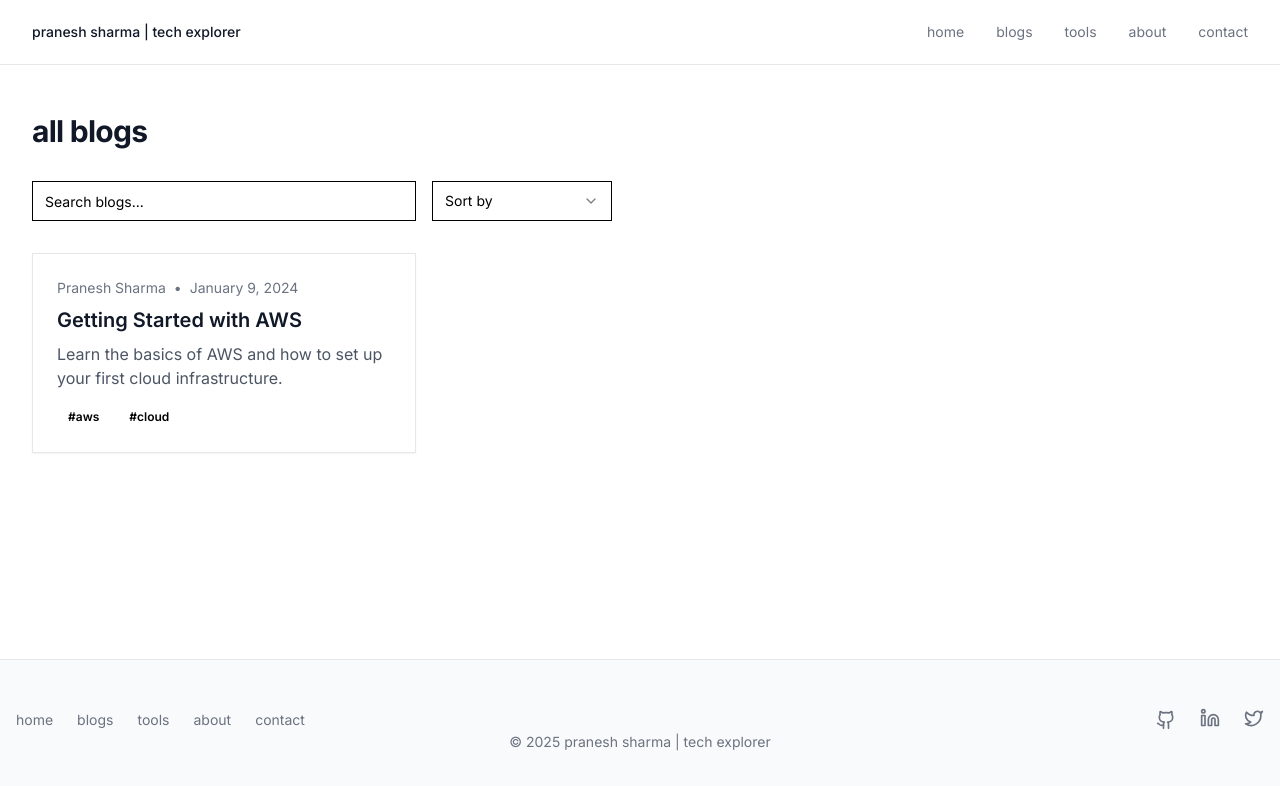
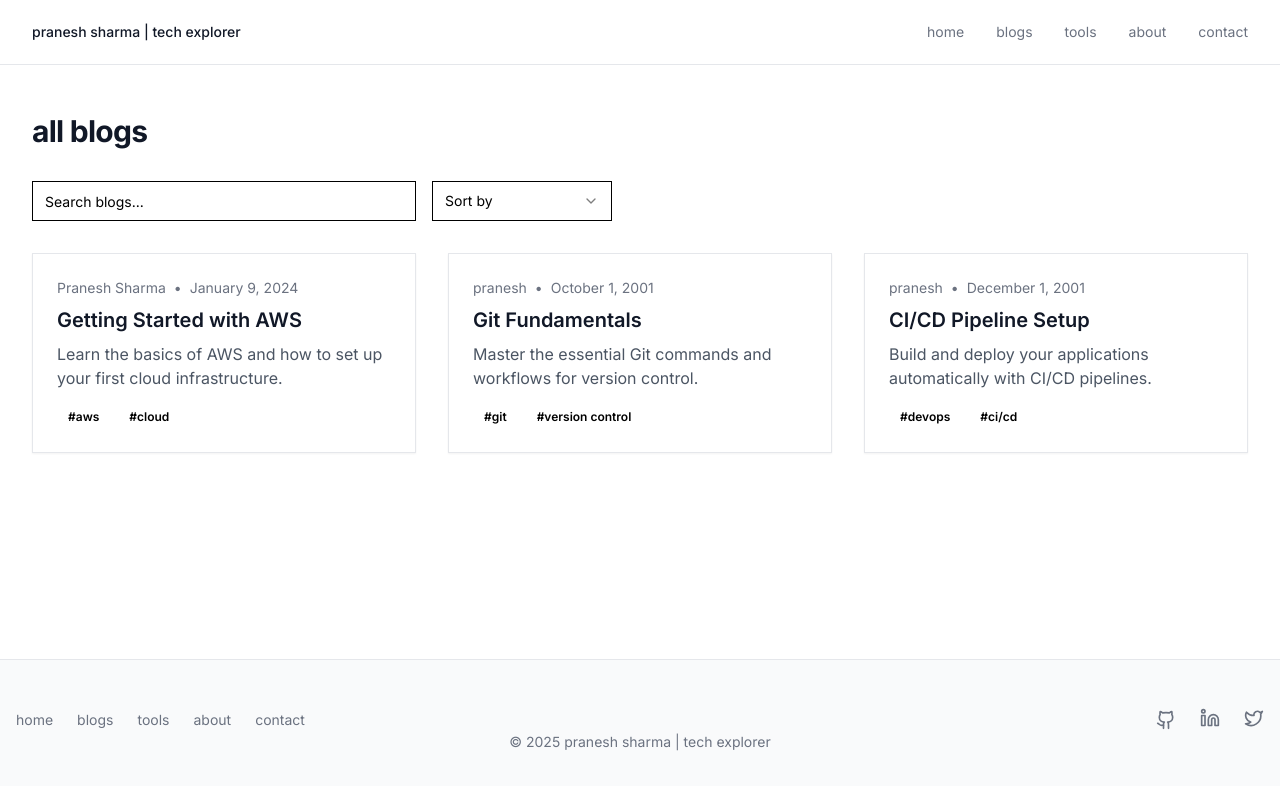
Before and after one commit to praneshsharma10/blog_greyscale, a Next.js app: page /blogs in a window 1280 px wide. Shown: the top 786 px of the page. Built offline with nearby package versions, Linux system fonts and the light colour scheme.

Commit message:
blogs updated

```diff
--- a/app/blogs/page.tsx
+++ b/app/blogs/page.tsx
@@ -20,6 +20,22 @@ const blogs = [
     author: 'Pranesh Sharma',
     date: '2024-01-09',
     tags: ['AWS', 'Cloud'],
+  },
+
+  {
+    title: 'Git Fundamentals',
+    description: 'Master the essential Git commands and workflows for version control.',
+    author: 'pranesh' ,
+    date :'10' ,
+    tags: ['Git', 'Version Control'],
+  },
+  {
+    title: 'CI/CD Pipeline Setup',
+    description: 'Build and deploy your applications automatically with CI/CD pipelines.',
+    author: 'pranesh' ,
+    date :'12' ,
+
+    tags: ['DevOps', 'CI/CD'],
   },
 
 ]
```
